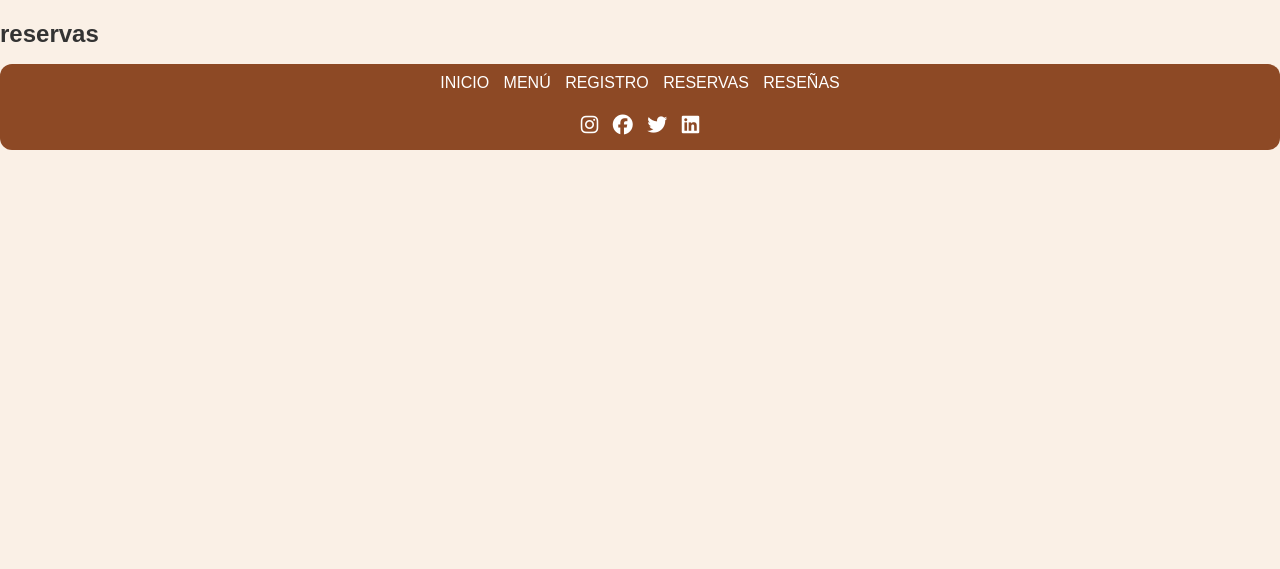
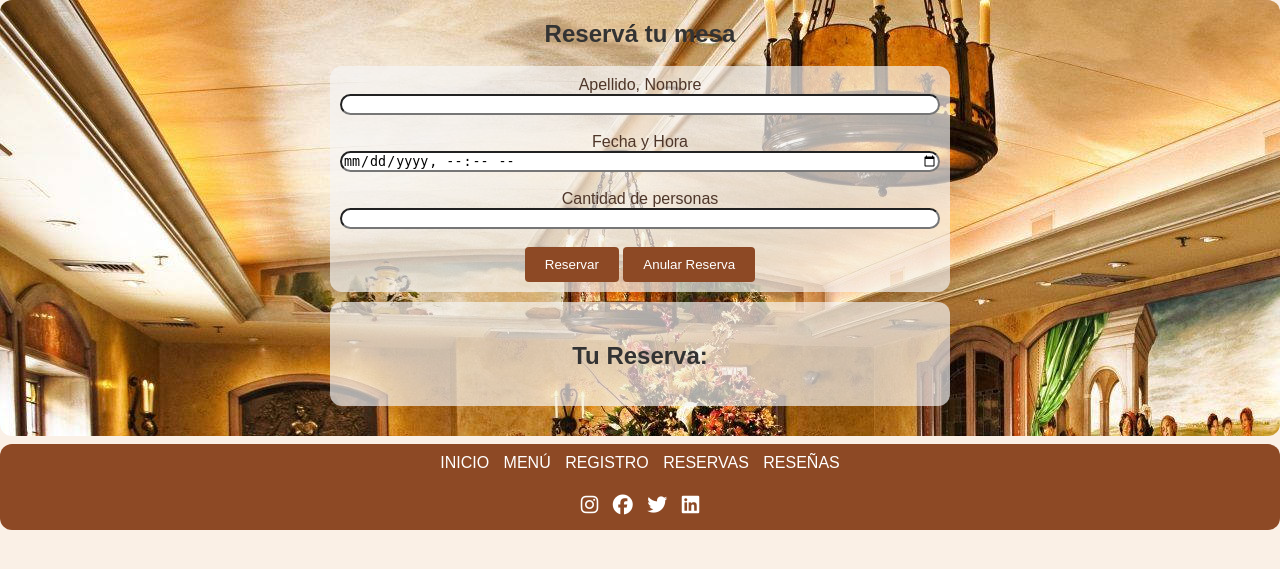
Before and after one commit to manuceballos3/Proyecto-FinalProg-II-Manuel-Ceballos-Joaquin-Garcia-de-la-Vega-Milagro-Lardone, a Flask app: page /reservas in a window 1280 px wide. Shown: the part 137-706 px from the top of the page. Run offline with Flask 3, Linux system fonts and the light colour scheme; some libraries are stand-ins or nearby versions.

Commit message:
Agregado de la sección reservas
+reservas.js para poder entrar al sitio web y generar solamente una reserva, con fecha, hora, a nombre de alguien y cantidad de comensales. Hecho con localStorage para que la persona pueda ver siempre su reserva.
+style.css agregado de estilos para darle forma a la sección.

```diff
--- /dev/null
+++ b/static/src/reserva.js
@@ -0,0 +1,87 @@
+// Hacemos que la función iniciar se ejecute apenas arranca el sitio web.
+window.onload = iniciar;
+
+function iniciar() {
+  // Traemos y le agregamos función al boton btnReserva
+  var btnReserva = document.getElementById("btnReserva");
+  btnReserva.addEventListener("click", reservar);
+
+  // Traemos y le agregamos función al botón btnAnterior
+  var btnAnterior = document.getElementById("btnAnterior");
+  btnAnterior.addEventListener("click", borrarAnterior);
+  mostrarReservas();
+
+  // Inicializamos bandReserva basándonos en localStorage
+  var bandReserva = localStorage.getItem("bandReserva") === "true";
+}
+
+
+// Creamos la función reservar
+function reservar() {
+  // Traemos el input reserva y lo convertimos en localStorage para que se guarde si actualizamos la página
+  var reserva = document.getElementById("reserva");
+  var fecha = document.getElementById("fecha");
+  var cant = document.getElementById("cant");
+
+  // Verificamos el estado de bandReserva
+  var bandReserva = localStorage.getItem("bandReserva") === "true";
+
+  var reservas = [];
+  if (localStorage.reservas != undefined) {
+    reservas = JSON.parse(localStorage.reservas);
+  }
+
+  // Validaciones
+  if (reserva.value === "") {
+    alert("Debe completar su nombre y apellido para hacer una reserva.");
+  } else if (fecha.value === "") {
+    alert("Debe completar la fecha y hora para poder hacer una reserva");
+  } else if (cant.value === "") {
+    alert("Debe completar la cantidad de personas para poder hacer una reserva");
+  } else if (bandReserva) {  // Compara bandReserva como booleano
+    alert("Usted ya tiene una reserva hecha. Revise la sección 'Tu Reserva'");
+  } else {
+    // Añadimos la reserva
+    reservas.push(reserva.value + "<br/>Fecha y hora reservadas: " + fecha.value + "<br/>Mesa para " + cant.value);
+    localStorage.reservas = JSON.stringify(reservas);
+    alert("Usted reservó correctamente. Lo esperamos.");
+
+    document.getElementById("formReserva").reset();
+    mostrarReservas();
+    localStorage.setItem("bandReserva", "true");
+  }
+}
+
+// Función para mostrar todas las reservas hechas
+function mostrarReservas() {
+  var divReservas = document.getElementById("divReservas");
+  var reservas = [];
+  if (localStorage.reservas != undefined) {
+    reservas = JSON.parse(localStorage.reservas);
+  }
+  var html = "<h1 style='text-align: center;'>Tu Reserva:</h1>";
+  var num = 0;
+  for (let reserva of reservas) {
+    num++;
+    html += "<h2> A nombre de " + reserva + "<h2/><br/>";
+  }
+  divReservas.innerHTML = html;
+}
+
+// Función para borrar la última reserva
+function borrarAnterior() {
+  var reservas = JSON.parse(localStorage.getItem("reservas")) || [];
+
+  if (reservas.length > 0) {
+    reservas.pop();
+    localStorage.setItem("reservas", JSON.stringify(reservas));
+    alert("Reserva eliminada correctamente.");
+    if (reservas.length === 0) {
+      localStorage.setItem("bandReserva", "false");
+    }
+  } else {
+    alert("No hay reservas para eliminar.");
+  }
+
+  mostrarReservas();
+}
--- a/static/styles/style.css
+++ b/static/styles/style.css
@@ -562,3 +562,34 @@ button:hover {
 .reseña p {
     margin: 0;
 }
+
+
+/* Agregado para reservas */
+#formReserva {
+    display: flex;
+    flex-direction: column;
+    width: 50%;
+    height: 100%;
+    text-align: center;
+    background-color: #f6f6f6ab;
+    padding: 10px;
+}
+
+.divReservas{
+    padding: 20px;
+    justify-content: center;
+    text-align: center;
+    align-items: center;
+    display: flex;
+    flex-direction: column;
+    background-image: url(/static/image/rest4.jpg);
+    height: 100%;
+}
+
+#divReservas{
+    padding: 20px;
+    margin: 10px;
+    height: 100%;
+    width: 50%;
+    background-color: #f6f6f6ab;
+}
--- a/templates/reservas.html
+++ b/templates/reservas.html
@@ -9,7 +9,7 @@
     <link rel='stylesheet' type='text/css' media='screen' href="../static/styles/style.css">
     <link rel="shortcut icon" href="../static/image/LogoRestaurant.jpeg">
     <script src="https://kit.fontawesome.com/f08f817e21.js" crossorigin="anonymous"></script>
-    <script src='main.js'></script>
+    <script src="../static/src/reserva.js"></script>
 </head>
 
 <body>
@@ -36,9 +36,27 @@
         </div>
     </div>
 
+<div class="divReservas">
 
-    <h1>reservas</h1>
+    <h2>Reservá tu mesa</h2><br>
 
+    <form action="" id="formReserva">
+      <label for="">Apellido, Nombre</label>
+      <input type="text" id="reserva"><br>
+      <label for="">Fecha y Hora</label>
+      <input type="datetime-local" id="fecha"><br>
+      <label for="">Cantidad de personas</label>
+      <input type="number" name="" id="cant" min="1" max="30"><br>
+
+    <div id="botones">
+      <Button id="btnReserva">Reservar</Button>
+      <button id="btnAnterior">Anular Reserva</button>
+    </div>
+  </form>
+    <div id="divReservas">
+
+    </div>
+</div>
 
     <!-- FOOTER -->
     <div id="footer">
```
